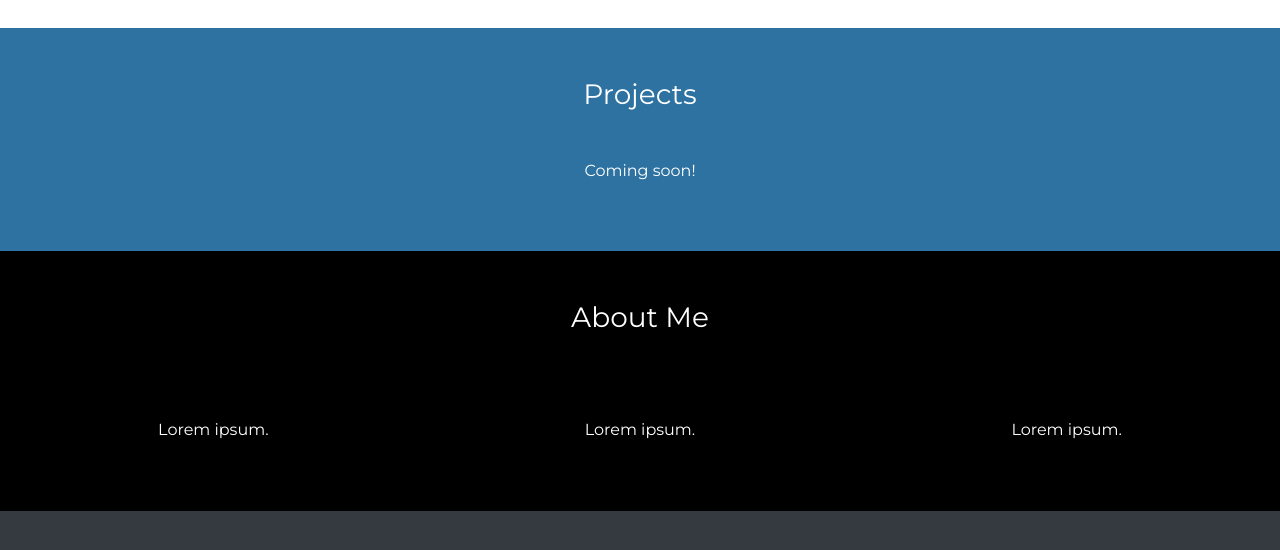
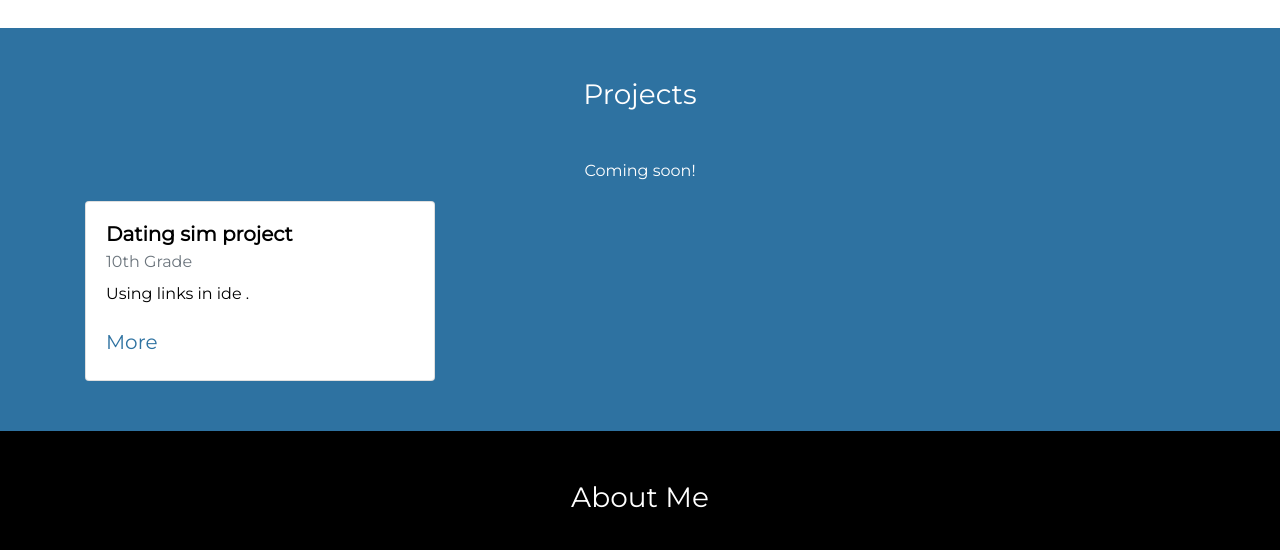
Before and after one commit to Jairop2409/cya, a plain HTML site: page index.html in a window 1280 px wide. Shown: the part 448-998 px from the top of the page. Drawn offline with nearby package versions, Linux system fonts and the light colour scheme.

Commit message:
Link to entry on homepage

```diff
--- a/index.html
+++ b/index.html
@@ -66,6 +66,18 @@
                 </div>
                 -->
 
+                <div class="col-sm-4">
+                    <div class="card">
+                        <div class="card-body">
+                            <h5 class="card-title">Dating sim project</h5>
+                            <h6 class="card-subtitle mb-2 text-muted">10th Grade</h6>
+                            <p class="card-text"> Using links in ide .</p>
+                            <a href="projects/cyoasim.html" class="card-link">More</a>
+                        </div>
+                    </div>
+                </div>
+
+
             </div>
         </div>
         </a>
```
